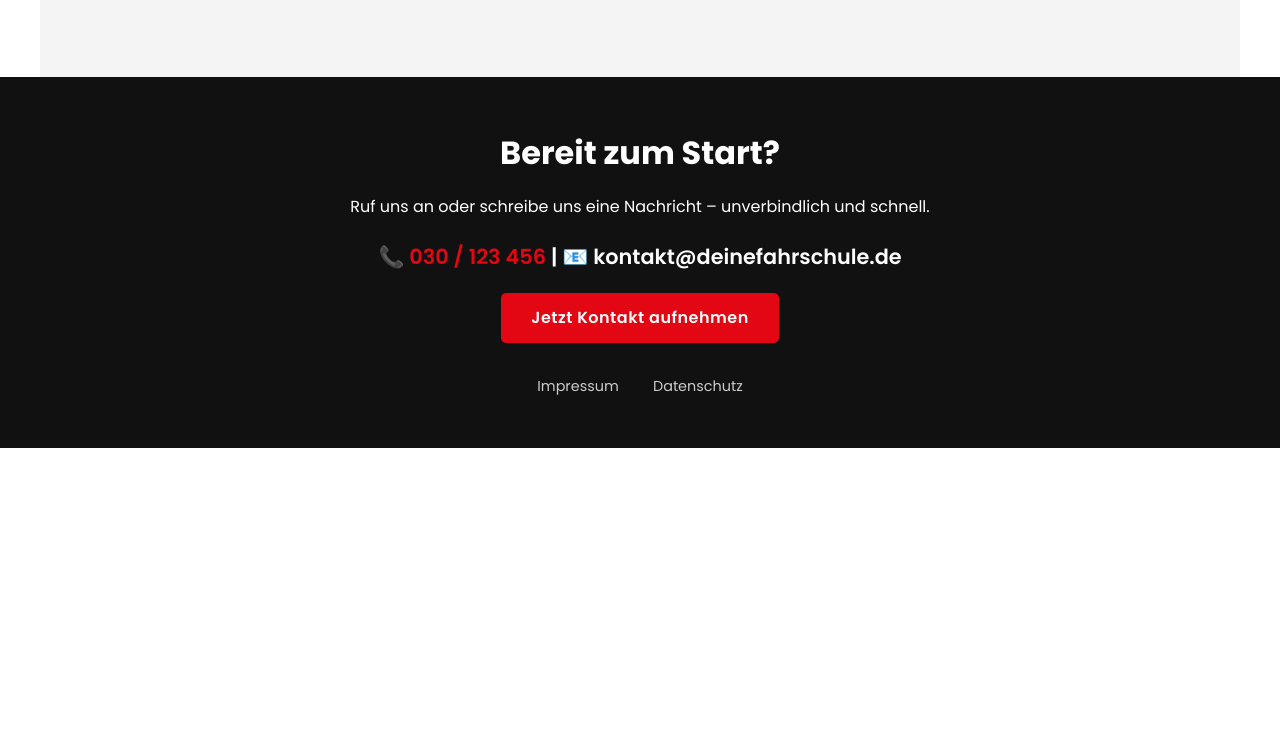
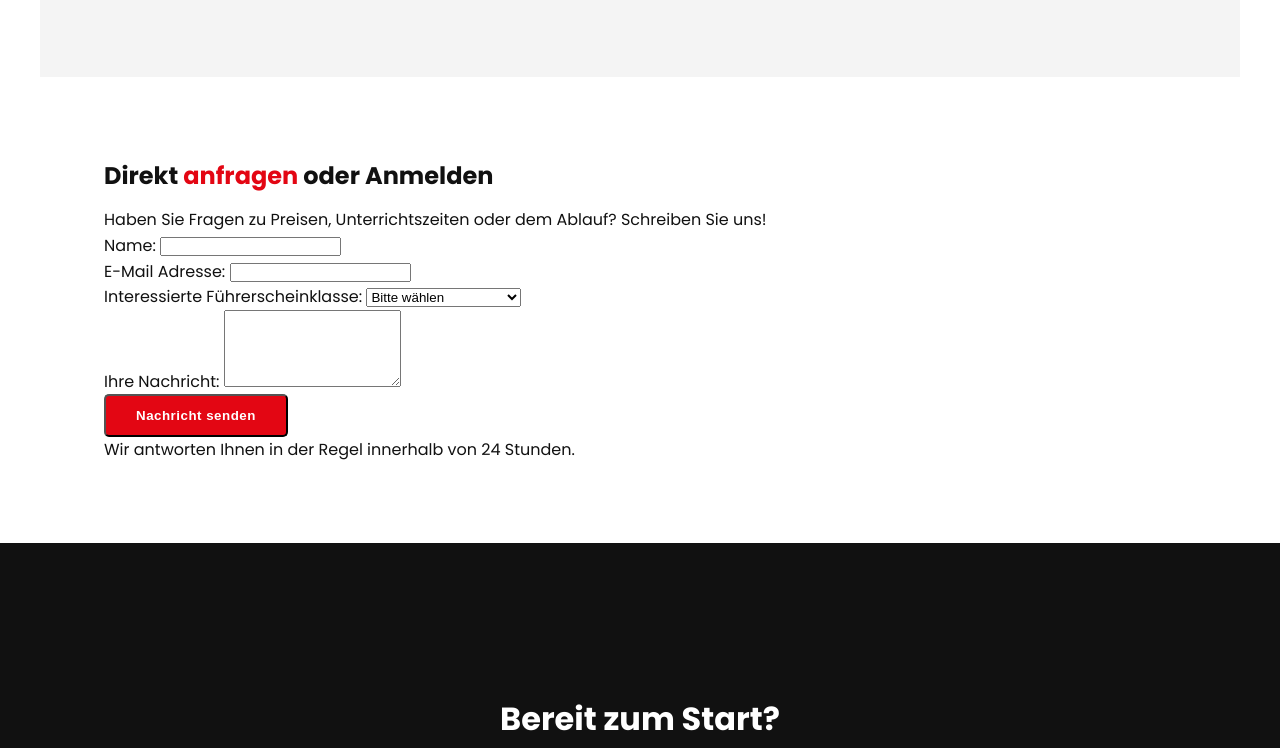
Before and after one commit to YuuKBag/Fahrschule-Webseite, a plain HTML site: page index.html in a window 1280 px wide. Shown: the part 1472-2220 px from the top of the page. Before the commit the page ends 1920 px from the top, so only its background shows below. Drawn offline with Linux system fonts and the light colour scheme.

Commit message:
"Fix: Klassen-Link auf Startseite korrigiert"

```diff
--- a/index.html
+++ b/index.html
@@ -10,12 +10,11 @@
 <body>
 
     <header class="main-header">
-        <div class="logo">FAHRSCHULE <span class="accent-text">BESA
-        </span></div>
+        <div class="logo">FAHRSCHULE <span class="accent-text">BESA</span></div>
         <nav>
             <a href="#klassen">Klassen</a>
             <a href="#ablauf">Ablauf</a>
-            <a href="#team">Team</a>
+            <a href="#anmelden">Anfrage</a>
             <a href="#kontakt" class="nav-button">Kontakt & Preise</a>
         </nav>
     </header>
@@ -26,7 +25,9 @@
             <p>Starte jetzt durch: modernste Ausbildung, flexible Zeiten und eine hohe Erfolgsquote.</p>
             <a href="#klassen" class="cta-button">Jetzt starten</a>
         </div>
-        <div class="hero-image"></div>
+        <div class="hero-image">
+    <img src="Auto Bild.png" alt="Fahrschüler im modernen Fahrschulauto" style="width:100%; height:100%; object-fit: cover; border-radius: 5px;">
+</div>
     </section>
 
     <section id="klassen" class="section-padding">
@@ -35,7 +36,7 @@
             <div class="card">
                 <h3>Klasse B (PKW)</h3>
                 <p>Der Klassiker. Fahren lernen mit modernen Fahrzeugen und Top-Fahrlehrern.</p>
-                <a href="#" class="details-link">Details ansehen →</a>
+                <a href="klasse-b.html" class="details-link">Details ansehen →</a>
             </div>
             <div class="card">
                 <h3>Klasse A (Motorrad)</h3>
@@ -70,7 +71,46 @@
             </div>
         </div>
     </section>
+<section id="anmelden" class="section-padding">
+        <h2>Direkt <span class="accent-text">anfragen</span> oder Anmelden</h2>
+        <p class="section-subtext">Haben Sie Fragen zu Preisen, Unterrichtszeiten oder dem Ablauf? Schreiben Sie uns!</p>
 
+        <form class="contact-form" action="deine_verarbeitungsdatei.php" method="POST">
+
+            <div class="form-group">
+                <label for="name">Name:</label>
+                <input type="text" id="name" name="name" required>
+            </div>
+
+            <div class="form-group">
+                <label for="email">E-Mail Adresse:</label>
+                <input type="email" id="email" name="email" required>
+            </div>
+
+            <div class="form-group">
+                <label for="klasse">Interessierte Führerscheinklasse:</label>
+                <select id="klasse" name="klasse" required>
+                    <option value="" disabled selected>Bitte wählen</option>
+                    <option value="B">Klasse B (PKW)</option>
+                    <option value="A">Klasse A (Motorrad)</option>
+                    <option value="AM">Klasse AM (Roller)</option>
+                    <option value="andere">Andere Klasse / Frage</option>
+                </select>
+            </div>
+
+            <div class="form-group">
+                <label for="message">Ihre Nachricht:</label>
+                <textarea id="message" name="message" rows="5" required></textarea>
+            </div>
+
+            <button type="submit" class="cta-button">Nachricht senden</button>
+        </form>
+
+        <p class="form-note">Wir antworten Ihnen in der Regel innerhalb von 24 Stunden.</p>
+    </section>
+
+    <footer id="kontakt">
+        </footer>
     <footer id="kontakt">
         <div class="contact-content">
             <h3>Bereit zum Start?</h3>
```
